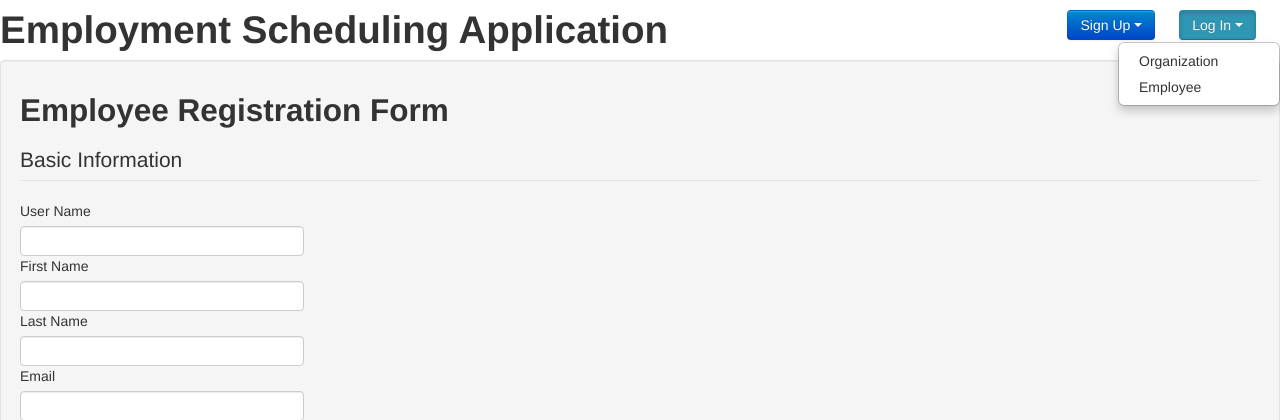
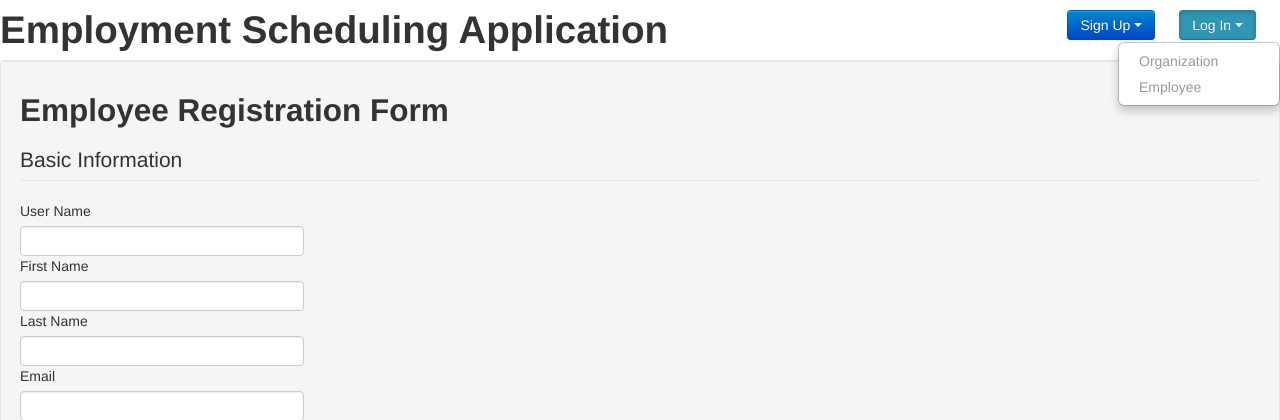
Before and after one commit to umworkma/Comp4350, a Flask app: page /employee_reg_form.html in a window 1280 px wide, after a click on "Log In". Shown: the top 420 px of the page. Run offline with Flask 2, Linux system fonts and the light colour scheme; some libraries are stand-ins or nearby versions.

Commit message:
Employee registration page can be reached from sign up dropdown. Other links disabled.

```diff
--- a/ESA/application.py
+++ b/ESA/application.py
@@ -20,8 +20,6 @@ def submit_form():
 def load_employee_reg_form():
     return render_template('employee_reg_form.html')
 
-
-
 @app.route('/')
 def home():
     return render_template('index.html')
--- a/ESA/templates/index.html
+++ b/ESA/templates/index.html
@@ -90,7 +90,4 @@
 		<a class="right carousel-control" href="#myCarousel" data-slide="next">&rsaquo;</a>
     </div><!-- /.carousel -->
 
-<h2>Testing</h2>
-<a href="employee_reg_form.html">Register Employee</a>
-
 {% endblock %}
--- a/ESA/templates/layout.html
+++ b/ESA/templates/layout.html
@@ -12,22 +12,26 @@
 
 
         <div class="btn-group pull-right" style="padding-right: 24px;">
-            <!-- TODO: put if here to change button if logged in -->
+            {% if not session.logged_in %}
                 <button class="btn btn-info dropdown-toggle" data-toggle="dropdown">Log In <span class="caret"></span></button>
                 <ul class="dropdown-menu">
                     <!-- dropdown menu links -->
-                <li role="presentation"><a role="menuitem" tabindex="-1" href="#">Organization</a></li>
-                <li role="presentation"><a role="menuitem" tabindex="-1" href="#">Employee</a></li>
+                    <li class="disabled" role="presentation"><a role="menuitem" tabindex="-1" href="#">Organization</a></li>
+                    <li class="disabled" role="presentation"><a role="menuitem" tabindex="-1" href="#">Employee</a></li>
                 </ul>
+            {% else %}
+                <button class="btn btn-info" dropdown-toggle" data-toggle="dropdown"">Log Out</button>
+            {% endif %}
         </div>
         <div class="btn-group pull-right" style="padding-right: 24px;">
-            <!-- TODO: if here so button is not shown if logged in -->
+            {% if not session.logged_in %}
                 <button class="btn btn-primary dropdown-toggle" data-toggle="dropdown">Sign Up <span class="caret"></span></button>
                 <ul class="dropdown-menu">
                     <!-- dropdown menu links -->
-                <li role="presentation"><a role="menuitem" tabindex="-1" href="#">Organization</a></li>
-                <li role="presentation"><a role="menuitem" tabindex="-1" href="#">Employee</a></li>
+                    <li class="disabled" role="presentation"><a role="menuitem" tabindex="-1" href="#">Organization</a></li>
+                    <li role="presentation"><a role="menuitem" tabindex="-1" href="employee_reg_form.html">Employee</a></li>
                 </ul>
+            {% endif %}
         </div>
 
         <h1>Employment Scheduling Application</h1>
```
Lines whose indentation alone changed are shown as unchanged.
